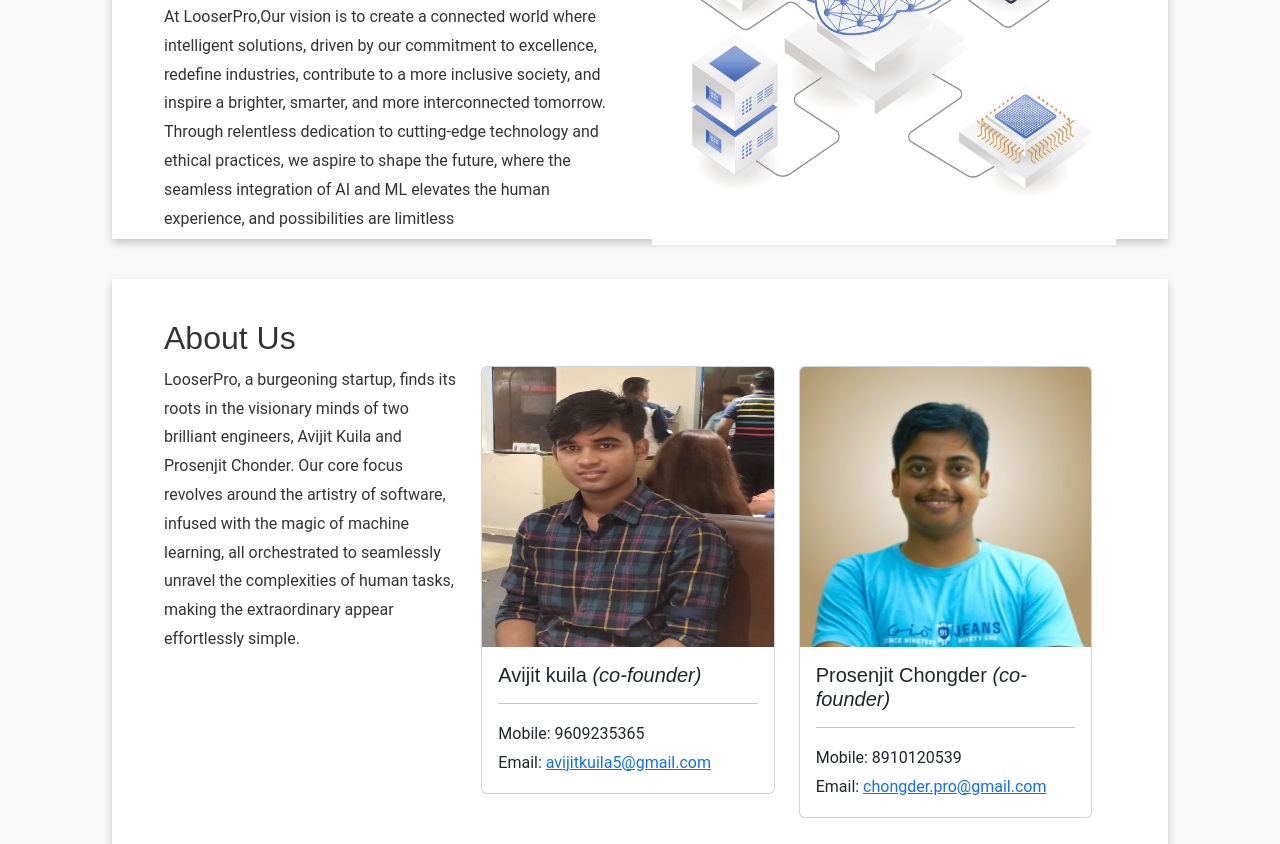
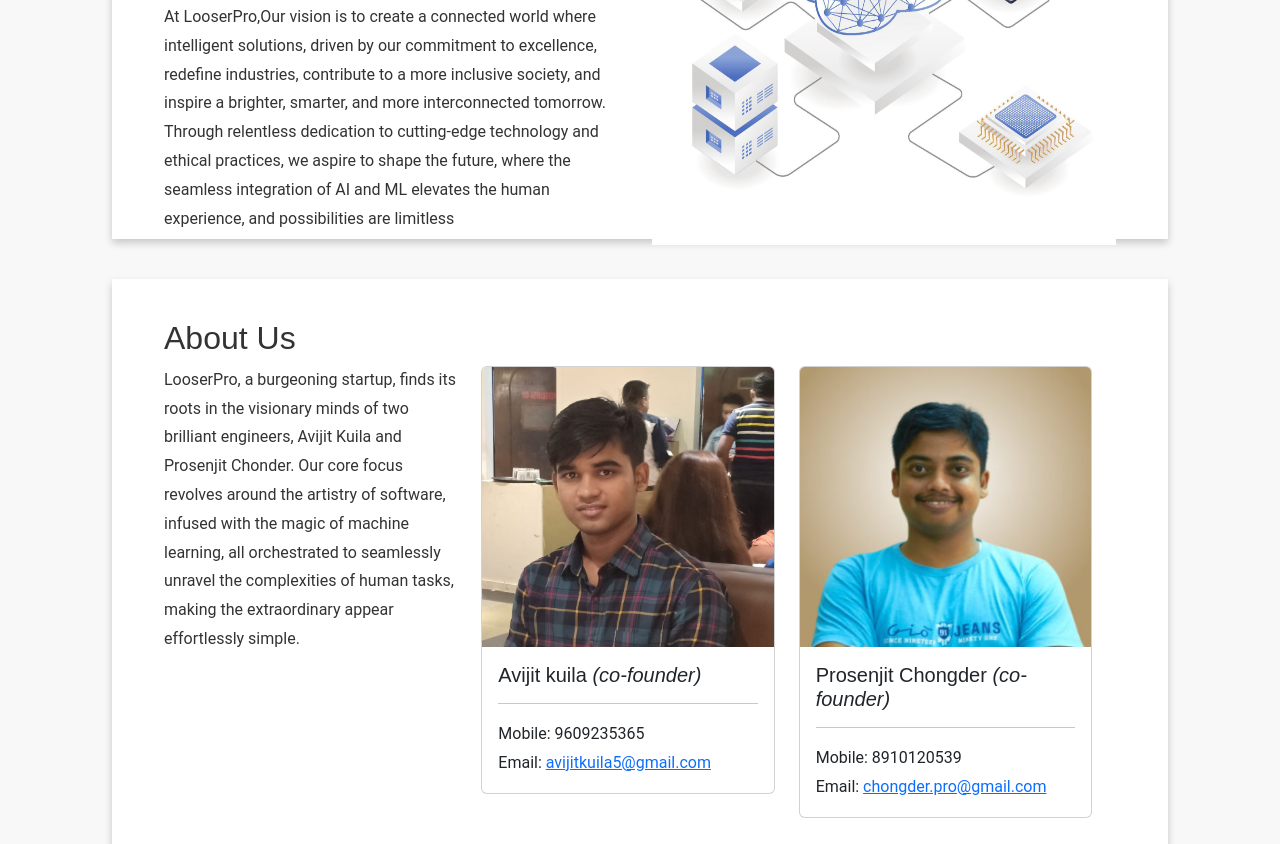
Before and after one commit to kuilaPy/static_page, a plain HTML site: page index.html in a window 1280 px wide. Shown: the part 383-1227 px from the top of the page. Drawn offline with nearby package versions, Linux system fonts and the light colour scheme.

Commit message:
change my pic

```diff
--- a/index.html
+++ b/index.html
@@ -48,7 +48,7 @@
           </div>
           <div class="col-sm-4">
             <div class="card">
-              <img class="card-img-top" src="images/my_pic.jpeg" alt="Card image" style="width:100% ;height:280px ;object-fit: fill;">
+              <img class="card-img-top" src="images/my_pic_2.jpeg" alt="Card image" style="width:100% ;height:280px ;object-fit: fill;">
               <div class="card-body">
                 <h5 class="card-title">Avijit kuila <em>(co-founder)</em> </h5>
                 <hr>
```
Also changed, not shown: images/my_pic_2.jpeg (added).
